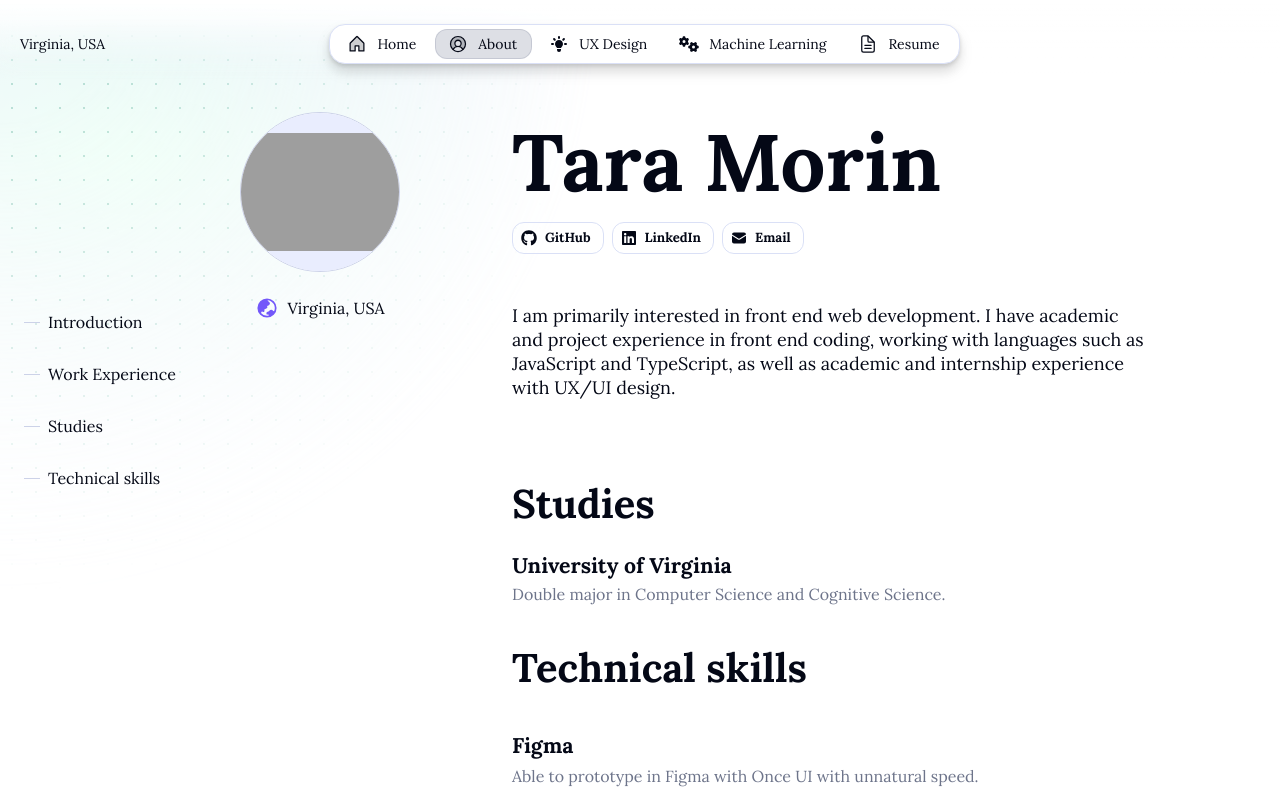
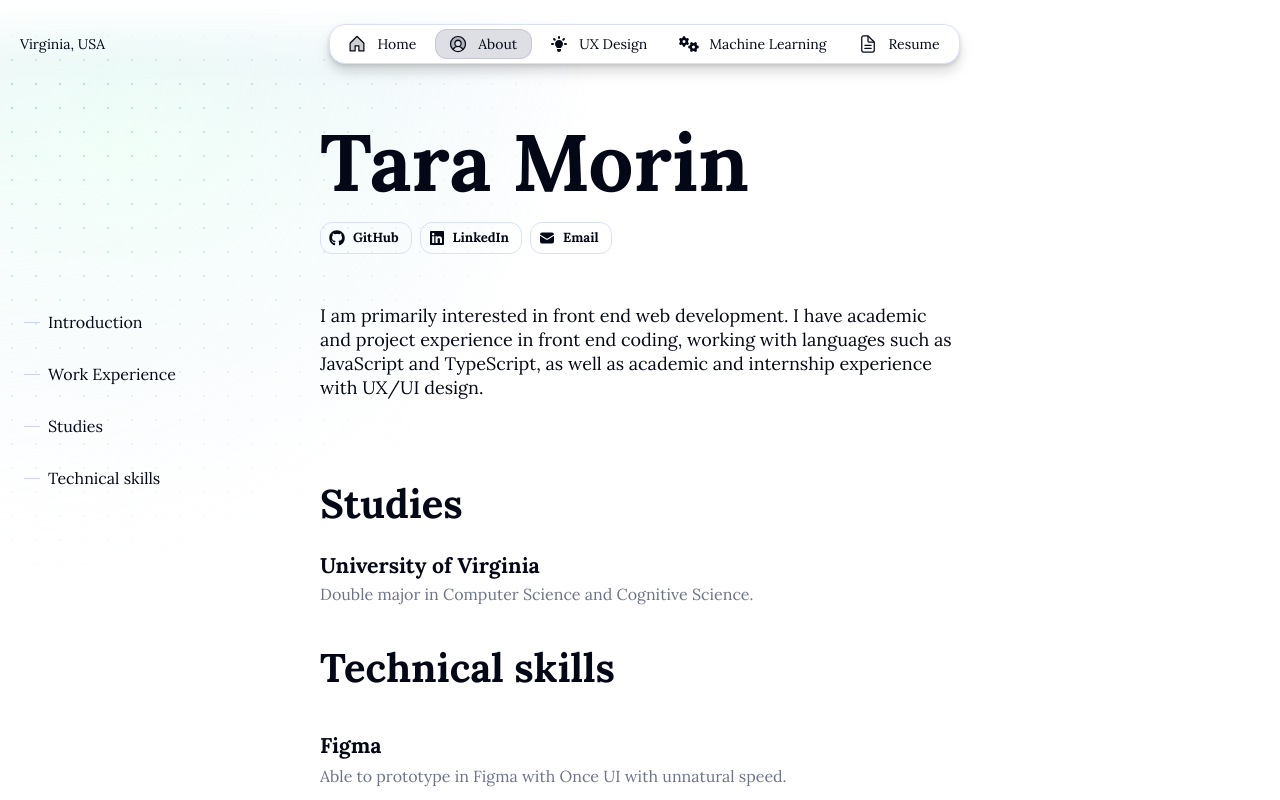
Before and after one commit to tara-morin/website, a Next.js app: page /en/about in a window 1280 px wide. Shown: the top 800 px of the page. Built offline with nearby package versions, Linux system fonts and the light colour scheme; grey boxes are pictures that could not be loaded.

Commit message:
commented out avatars

```diff
--- a/src/app/[locale]/about/page.tsx
+++ b/src/app/[locale]/about/page.tsx
@@ -28,12 +28,6 @@ export async function generateMetadata(
 					alt: title,
 				},
 			],
-		},
-		twitter: {
-			card: 'summary_large_image',
-			title,
-			description,
-			images: [ogImage],
 		},
 	};
 }
@@ -106,7 +100,7 @@ export default function About(
             <Flex
                 fillWidth
                 mobileDirection="column" justifyContent="center">
-                { about.avatar.display && (
+                {/* { about.avatar.display && (
                     <Flex
                         className={styles.avatar}
                         minWidth="160" paddingX="l" paddingBottom="xl" gap="m"
@@ -136,7 +130,7 @@ export default function About(
                             </Flex>
                         )}
                     </Flex>
-                )}
+                )} */}
                 <Flex
                     className={styles.blockAlign}
                     fillWidth flex={9} maxWidth={40} direction="column">
--- a/src/app/[locale]/resume/page.tsx
+++ b/src/app/[locale]/resume/page.tsx
@@ -1,4 +1,4 @@
-import { Flex, Button } from "@/once-ui/components";
+import { Flex } from "@/once-ui/components";
 
 export default function Resume() {
   return (
```
